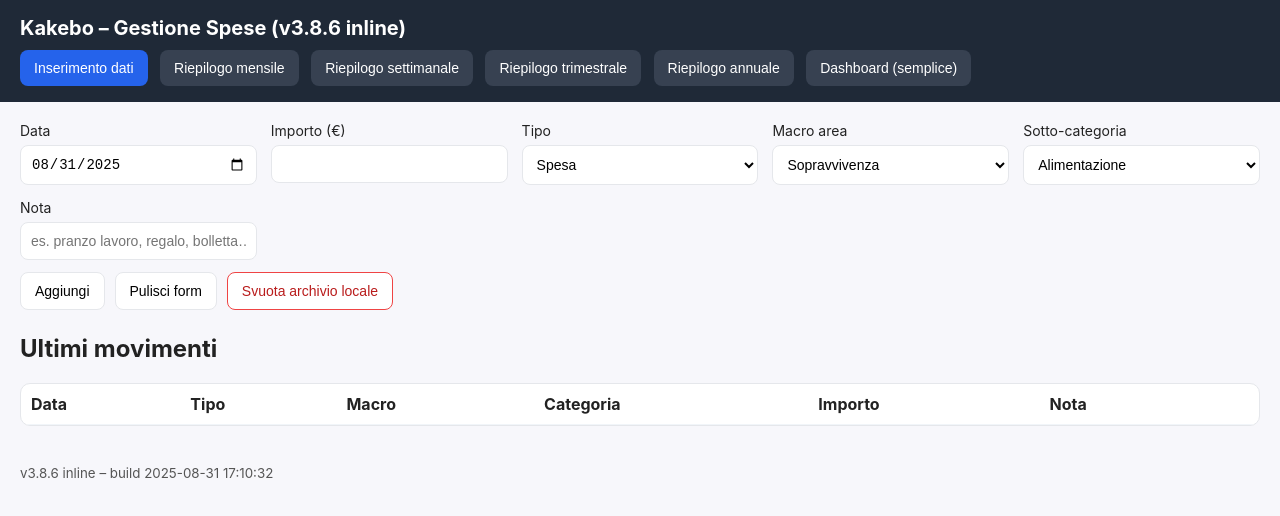
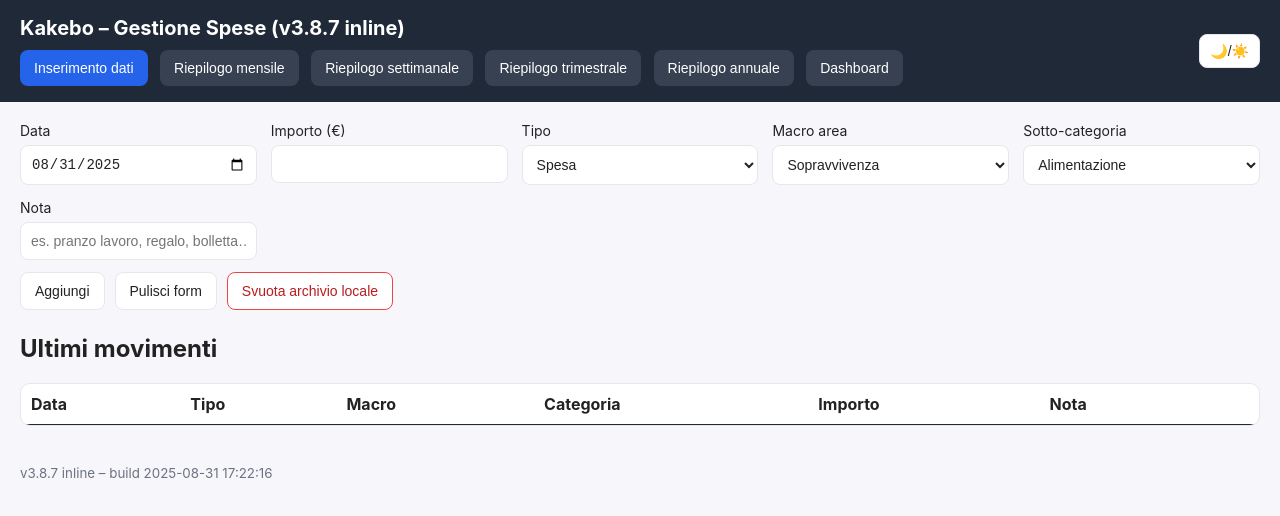
Before and after one commit to Willer78/kakebo-app-v2, a website: page index.html in a window 1280 px wide. Drawn offline with Linux system fonts and the light colour scheme.

Commit message:
Add files via upload

```diff
--- a/index.html
+++ b/index.html
@@ -3,38 +3,50 @@
 <head>
   <meta charset="UTF-8" />
   <meta name="viewport" content="width=device-width, initial-scale=1.0"/>
-  <title>Kakebo App v3.8.6 (INLINE)</title>
+  <title>Kakebo App v3.8.7 (INLINE)</title>
   <meta name="theme-color" content="#2563eb"/>
   <style>
   :root{--bg:#f7f7fb;--fg:#222;--muted:#6b7280;--card:#fff;--border:#e5e7eb;--accent:#2563eb;--tab:#374151;--tab-active:#2563eb}
+  [data-theme='dark']{--bg:#0f172a;--fg:#e5e7eb;--muted:#94a3b8;--card:#111827;--border:#1f2937;--accent:#60a5fa;--tab:#1f2937;--tab-active:#3b82f6}
   *{box-sizing:border-box}body{font-family:Inter,system-ui,Arial,sans-serif;margin:0;background:var(--bg);color:var(--fg)}
-  header{background:#1f2937;color:#fff;padding:16px 20px;position:sticky;top:0;z-index:10}
+  header{background:#1f2937;color:#fff;padding:16px 20px;position:sticky;top:0;z-index:10;display:flex;align-items:center;justify-content:space-between;gap:12px}
   h1{margin:0;font-size:20px} nav{margin-top:10px}
   .tab{background:var(--tab);color:#fff;border:none;padding:10px 14px;margin-right:8px;border-radius:8px;cursor:pointer}
   .tab.active{background:var(--tab-active)} main{padding:20px}
   .grid{display:grid;grid-template-columns:repeat(auto-fit,minmax(220px,1fr));gap:14px}
   label{display:flex;flex-direction:column;font-size:14px;gap:6px}
-  input,select,button{font-size:14px} input,select{padding:10px;border:1px solid var(--border);border-radius:8px;background:#fff}
+  input,select,button{font-size:14px} input,select{padding:10px;border:1px solid var(--border);border-radius:8px;background:var(--card);color:var(--fg)}
   .actions{margin-top:12px;display:flex;gap:10px;flex-wrap:wrap}
-  button{padding:10px 14px;border-radius:8px;border:1px solid var(--border);background:#fff;cursor:pointer}
-  button:hover{background:#f0f4ff} button.danger{border-color:#ef4444;color:#b91c1c}
-  h2{margin-top:24px} .table-wrap{overflow:auto;background:#fff;border:1px solid #e5e7eb;border-radius:10px;margin-top:10px}
-  table{width:100%;border-collapse:collapse} th,td{padding:10px;border-bottom:1px solid #f1f5f9;text-align:left;white-space:nowrap} td:last-child{text-align:right}
+  button{padding:10px 14px;border-radius:8px;border:1px solid var(--border);background:var(--card);color:var(--fg);cursor:pointer}
+  button:hover{background:#f0f4ff} [data-theme='dark'] button:hover{background:#172554}
+  button.danger{border-color:#ef4444;color:#b91c1c}
+  h2{margin-top:24px} .table-wrap{overflow:auto;background:var(--card);border:1px solid var(--border);border-radius:10px;margin-top:10px}
+  table{width:100%;border-collapse:collapse} th,td{padding:10px;border-bottom:1px solid #1f2937;text-align:left;white-space:nowrap}
+  td:last-child{text-align:right}
   .hidden{display:none} .filters{display:flex;gap:14px;align-items:center;margin-bottom:10px;flex-wrap:wrap}
-  ul{list-style:disc;padding-left:20px} footer{padding:16px 20px;color:#555} .hint{color:#6b7280;font-size:13px}
+  ul{list-style:disc;padding-left:20px} footer{padding:16px 20px;color:var(--muted)} .hint{color:var(--muted);font-size:13px}
+  .header-right{display:flex;align-items:center;gap:8px}
+  #theme-toggle{padding:8px 10px;border-radius:8px;border:1px solid var(--border);background:var(--card);color:var(--fg);cursor:pointer}
+  .chart-wrap{background:var(--card);border:1px solid var(--border);border-radius:10px;padding:10px}
+  canvas{max-width:100%}
   </style>
 </head>
 <body>
   <header>
-    <h1>Kakebo – Gestione Spese (v3.8.6 inline)</h1>
+    <div class="header-left">
+      <h1>Kakebo – Gestione Spese (v3.8.7 inline)</h1>
       <nav>
         <button id="tab-inserimento" class="tab active">Inserimento dati</button>
         <button id="tab-riepilogo" class="tab">Riepilogo mensile</button>
         <button id="tab-riepilogo-sett" class="tab">Riepilogo settimanale</button>
         <button id="tab-riepilogo-tri" class="tab">Riepilogo trimestrale</button>
         <button id="tab-riepilogo-ann" class="tab">Riepilogo annuale</button>
-      <button id="tab-dashboard" class="tab">Dashboard (semplice)</button>
+        <button id="tab-dashboard" class="tab">Dashboard</button>
       </nav>
+    </div>
+    <div class="header-right">
+      <button id="theme-toggle" title="Tema">🌙/☀️</button>
+    </div>
   </header>
 
   <main>
@@ -135,15 +147,30 @@
         <label>Mese <input type="month" id="mese-dashboard"/></label>
       </div>
       <h2>Spese per macro (mese selezionato)</h2>
-      <div id="dash" class="table-wrap">
-        <table><thead><tr><th>Macro</th><th>€</th></tr></thead><tbody id="dash-body"></tbody></table>
+      <div class="chart-wrap">
+        <canvas id="chart" width="700" height="320" aria-label="Grafico spese per macro"></canvas>
       </div>
+      <p class="hint">Grafico generato senza librerie esterne.</p>
     </section>
   </main>
 
-  <footer><small>v3.8.6 inline – build 2025-08-31 17:10:32</small></footer>
+  <footer><small>v3.8.7 inline – build 2025-08-31 17:22:16</small></footer>
 
   <script>
+  // ===== Tema (day/night) =====
+  (function(){
+    const saved = localStorage.getItem("kakebo_theme") || "light";
+    document.documentElement.setAttribute("data-theme", saved);
+    const btn = document.getElementById("theme-toggle");
+    btn?.addEventListener("click", ()=>{
+      const cur=document.documentElement.getAttribute("data-theme");
+      const next=cur==="light"?"dark":"light";
+      document.documentElement.setAttribute("data-theme", next);
+      localStorage.setItem("kakebo_theme", next);
+    });
+  })();
+
+  // ===== Helpers =====
   const CATEGORIE = {Sopravvivenza:["Alimentazione","Farmacia","Cane","Telefono fisso","Acqua","Gas","Elettricità","Auto","Moto"],
     Optional:["Ristorante","Spese di casa","Cosmesi/ capelli","Shopping","Sport","Cellulare"],
     Cultura:["Libri","Musica","Scuola Eva","Scuola Elena"],
@@ -164,6 +191,7 @@
   const salva=()=>localStorage.setItem(KEY, JSON.stringify(MOVIMENTI));
   const fmt=n=>`€ ${Number(n||0).toFixed(2)}`;
 
+  // ===== Tabs =====
   const tabIns=$("#tab-inserimento"), tabRiep=$("#tab-riepilogo"), tabSett=$("#tab-riepilogo-sett"), tabTri=$("#tab-riepilogo-tri"), tabAnn=$("#tab-riepilogo-ann"), tabDash=$("#tab-dashboard");
   const secIns=$("#sezione-inserimento"), secRiep=$("#sezione-riepilogo"), secSett=$("#sezione-riepilogo-sett"), secTri=$("#sezione-riepilogo-tri"), secAnn=$("#sezione-riepilogo-ann"), secDash=$("#sezione-dashboard");
   function switchTab(which){ [tabIns,tabRiep,tabSett,tabTri,tabAnn,tabDash].forEach(t=>t?.classList.remove("active"));
@@ -181,24 +209,37 @@
   tabAnn.addEventListener("click",()=>switchTab("ann"));
   tabDash.addEventListener("click",()=>switchTab("dash"));
 
+  // ===== Form =====
   const inputData=$("#data"), inputImporto=$("#importo"), selTipo=$("#tipo"), selMacro=$("#macro"), selCat=$("#categoria"), inputNota=$("#nota");
   const wrapMacro=$("#wrap-macro"), wrapCategoria=$("#wrap-categoria");
 
-  function populateMacro(){ selMacro.innerHTML="";
+  function setMutuoVisibility(isMutuo){
+    if(isMutuo){
+      wrapMacro.classList.add("hidden"); wrapCategoria.classList.add("hidden");
+      selMacro.required=false; selCat.required=false;
+    } else {
+      wrapMacro.classList.remove("hidden"); wrapCategoria.classList.remove("hidden");
+      selMacro.required=true; selCat.required=true;
+    }
+  }
+  function populateMacro(){
+    selMacro.innerHTML=""; selCat.innerHTML="";
     const tipo=selTipo.value;
-    if(tipo==="mutuo"){ wrapMacro.classList.add("hidden"); wrapCategoria.classList.add("hidden"); return; }
-    wrapMacro.classList.remove("hidden"); wrapCategoria.classList.remove("hidden");
+    if(tipo==="mutuo"){ setMutuoVisibility(true); return; }
+    setMutuoVisibility(false);
     const macros=(tipo==="entrata")?["Entrate"]:["Sopravvivenza","Optional","Cultura","Extra"];
     macros.forEach(m=>{ const o=document.createElement('option'); o.value=m; o.textContent=m; selMacro.appendChild(o); });
     populateCat();
   }
-  function populateCat(){ selCat.innerHTML="";
+  function populateCat(){
+    selCat.innerHTML="";
     (CATEGORIE[selMacro.value]||[]).forEach(v=>{ const o=document.createElement('option'); o.value=v; o.textContent=v; selCat.appendChild(o); });
   }
 
   inputData.value=todayStr(); selTipo.value="spesa"; populateMacro();
   selTipo.addEventListener("change", populateMacro); selMacro.addEventListener("change", populateCat);
 
+  // ===== Tabella movimenti & storage =====
   function renderTabella(){ const tbody=document.querySelector("#tabella-movimenti tbody"); tbody.innerHTML="";
     MOVIMENTI.forEach(m=>{ const tr=document.createElement('tr');
       tr.innerHTML=`<td>${m.data}</td><td>${m.tipo}</td><td>${m.macro||""}</td><td>${m.categoria||""}</td><td>€ ${Number(m.importo).toFixed(2)}</td><td>${m.nota||""}</td><td><button class="del" data-id="${m.id}">Elimina</button></td>`;
@@ -221,6 +262,7 @@
   document.getElementById('pulisci').addEventListener('click', ()=>{ document.getElementById('form-movimento').reset(); inputData.value=todayStr(); selTipo.value="spesa"; populateMacro(); });
   document.getElementById('cancella-tutto').addEventListener('click', ()=>{ if(confirm("Svuotare l'archivio locale?")){ MOVIMENTI=[]; salva(); renderTabella(); aggiornaTutti(); } });
 
+  // ===== Riepilogo mensile =====
   const inputMese=$("#mese-riepilogo"); (function(){ const d=new Date(); inputMese.value=`${d.getFullYear()}-${pad(d.getMonth()+1)}`; })();
   function aggiornaRiepilogo(){ const prefix=inputMese.value; const delmese=MOVIMENTI.filter(m=>(m.data||"").startsWith(prefix));
     const totali={}; let entrate=0,spese=0;
@@ -232,6 +274,7 @@
   }
   inputMese.addEventListener('change', aggiornaRiepilogo);
 
+  // ===== Settimanale =====
   const inputMeseSett=$("#mese-riepilogo-sett"); (function(){ const d=new Date(); inputMeseSett.value=`${d.getFullYear()}-${pad(d.getMonth()+1)}`; })();
   function formatRange(a,b){ const dd=x=>String(x).padStart(2,"0"); return `${dd(a.getDate())}/${dd(a.getMonth()+1)} – ${dd(b.getDate())}/${dd(b.getMonth()+1)}`; }
   function aggiornaRiepilogoSettimanale(){ const [Y,M]=inputMeseSett.value.split("-").map(Number); const { startMonday, endExclusiveMonday }=contabileMonthBounds(Y,M);
@@ -244,6 +287,7 @@
   }
   inputMeseSett.addEventListener('change', aggiornaRiepilogoSettimanale);
 
+  // ===== Trimestrale =====
   const inputAnnoTri=$("#anno-tri"); (function(){ const d=new Date(); inputAnnoTri.value=d.getFullYear(); })();
   function aggiornaRiepilogoTrimestri(){ const year=parseInt(inputAnnoTri.value,10); const tbody=document.querySelector("#tabella-riepilogo-tri tbody"); tbody.innerHTML="";
     for(let q=1;q<=4;q++){ const startMonth=(q-1)*3; const start=new Date(year,startMonth,1); const end=new Date(year,startMonth+3,0);
@@ -254,6 +298,7 @@
   }
   inputAnnoTri.addEventListener('change', aggiornaRiepilogoTrimestri);
 
+  // ===== Annuale =====
   const inputAnnoAnn=$("#anno-ann"); (function(){ const d=new Date(); inputAnnoAnn.value=d.getFullYear(); })();
   function monthLabel(i){return ["Gen","Feb","Mar","Apr","Mag","Giu","Lug","Ago","Set","Ott","Nov","Dic"][i];}
   function aggiornaRiepilogoAnnuale(){ const year=parseInt(inputAnnoAnn.value,10); const tbody=document.querySelector("#tabella-riepilogo-ann tbody"); tbody.innerHTML="";
@@ -271,13 +316,39 @@
   }
   inputAnnoAnn.addEventListener('change', aggiornaRiepilogoAnnuale);
 
+  // ===== Dashboard (Canvas bar chart) =====
   const inputMeseDash=$("#mese-dashboard"); (function(){ const d=new Date(); inputMeseDash.value=`${d.getFullYear()}-${pad(d.getMonth()+1)}`; })();
-  function aggiornaDashboard(){ const prefix=inputMeseDash.value; const mvs=MOVIMENTI.filter(m=>(m.data||"").startsWith(prefix));
-    const keys=["Sopravvivenza","Optional","Cultura","Extra","Mutuo"]; const val={Sopravvivenza:0,Optional:0,Cultura:0,Extra:0,Mutuo:0};
-    mvs.forEach(m=>{ if(m.tipo==="spesa") val[m.macro]=(val[m.macro]||0)+Number(m.importo); else if(m.tipo==="mutuo") val.Mutuo+=Number(m.importo); });
-    const tbody=document.getElementById("dash-body"); tbody.innerHTML=""; keys.forEach(k=>{ const tr=document.createElement('tr'); tr.innerHTML=`<td>${k}</td><td>${fmt(val[k]||0)}</td>`; tbody.appendChild(tr); });
+  function drawBarChart(ctx, labels, data){
+    const W=ctx.canvas.width, H=ctx.canvas.height;
+    ctx.clearRect(0,0,W,H);
+    // axes
+    ctx.strokeStyle = getComputedStyle(document.documentElement).getPropertyValue('--fg') || '#222';
+    ctx.fillStyle = ctx.strokeStyle;
+    ctx.lineWidth=1;
+    ctx.beginPath(); ctx.moveTo(50,10); ctx.lineTo(50,H-40); ctx.lineTo(W-10,H-40); ctx.stroke();
+    const max = Math.max(10, ...data);
+    const barW = (W-70)/labels.length - 10;
+    data.forEach((v,i)=>{
+      const x = 60 + i*(barW+10);
+      const h = Math.round((H-60) * (v/max));
+      const y = (H-40) - h;
+      ctx.fillRect(x,y,barW,h);
+      ctx.fillText(labels[i], x, H-20);
+      ctx.fillText((v).toFixed(0), x, y-5);
+    });
   }
+  function aggiornaDashboard(){
+    const prefix=inputMeseDash.value;
+    const mvs=(MOVIMENTI||[]).filter(m=>(m.data||"").startsWith(prefix));
+    const keys=["Sopravvivenza","Optional","Cultura","Extra","Mutuo"];
+    const val={Sopravvivenza:0,Optional:0,Cultura:0,Extra:0,Mutuo:0};
+    mvs.forEach(m=>{ if(m.tipo==="spesa"){ val[m.macro]=(val[m.macro]||0)+Number(m.importo); } else if(m.tipo==="mutuo"){ val.Mutuo+=Number(m.importo); } });
+    const canvas=document.getElementById("chart"); const ctx=canvas.getContext("2d");
+    drawBarChart(ctx, keys, keys.map(k=>val[k]||0));
+  }
+  inputMeseDash.addEventListener('change', aggiornaDashboard);
 
+  // ===== Boot =====
   function aggiornaTutti(){ aggiornaRiepilogo(); aggiornaRiepilogoSettimanale(); aggiornaRiepilogoTrimestri(); aggiornaRiepilogoAnnuale(); aggiornaDashboard(); }
   renderTabella(); aggiornaTutti();
   </script>
```
Lines whose indentation alone changed are shown as unchanged.
